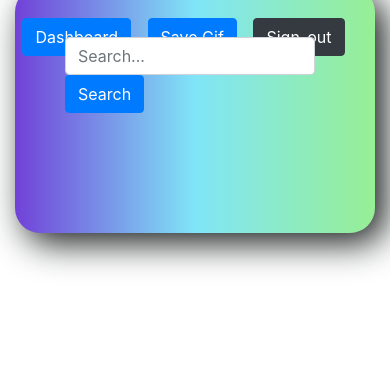
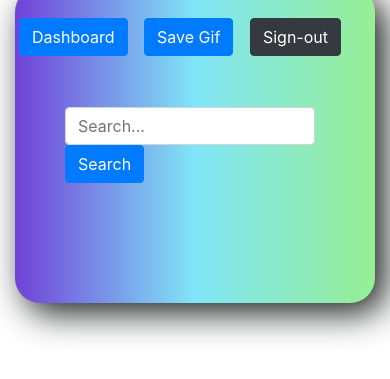
Before and after one commit to Mekhi-Rhodie/GifTastic, a plain HTML site: page app.html in a window 390 px wide. Shown: the part 213-592 px from the top of the page. Drawn offline with nearby package versions, Linux system fonts and the light colour scheme; no server answers.

Commit message:
Update app.css

```diff
--- a/assets/css/app.css
+++ b/assets/css/app.css
@@ -76,10 +76,14 @@ img{
     }
 
     #nav{
-        margin-left: 7px;
+        margin-left: 0px;
     }
 
-    #dashboard, #save-gif, #sign-out{
+    #dashboard, #save-gif, #sign-out, #save{
         margin-bottom: 70px;
     }
+
+    .form-search{
+        margin-top: 70px;
+    }
 }
```
